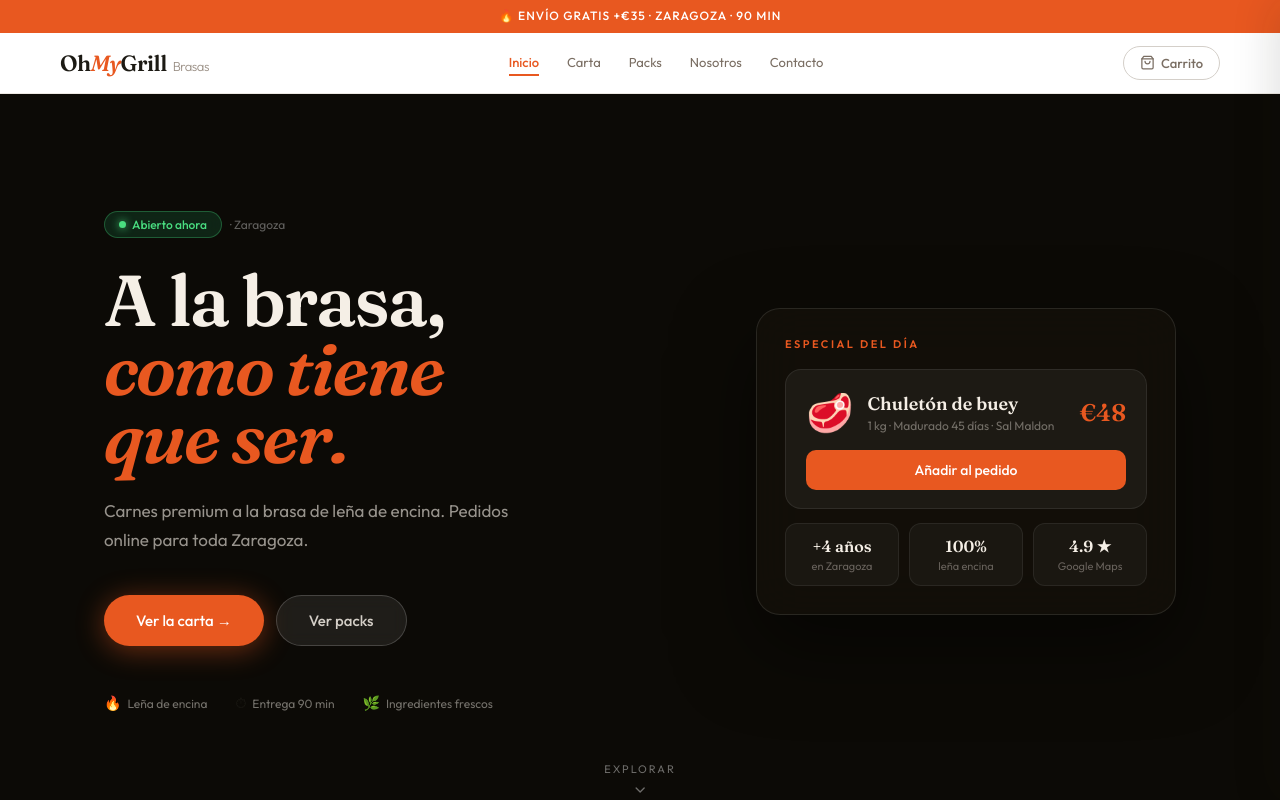
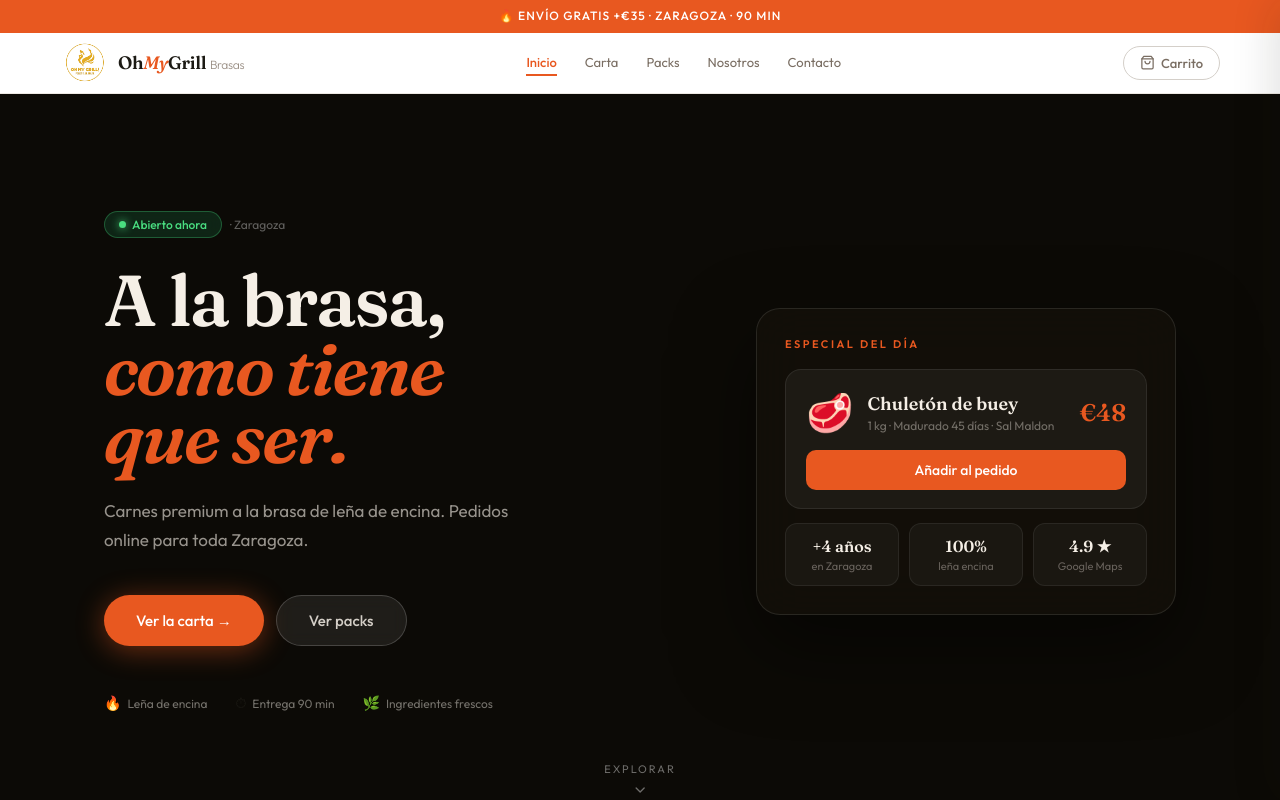
Before and after one commit to vynstudio/ohmygrillbrasas, a React (Vite) app: page / in a window 1280 px wide. Shown: the top 800 px of the page. Built offline with nearby package versions, Linux system fonts and the light colour scheme.

Commit message:
feat: add OhMyGrill logo — transparent PNG in navbar + favicon

```diff
--- a/index.html
+++ b/index.html
@@ -2,7 +2,7 @@
 <html lang="es">
   <head>
     <meta charset="UTF-8" />
-    <link rel="icon" type="image/svg+xml" href="/favicon.svg" />
+    <link rel="icon" type="image/png" href="/favicon.png" />
     <meta name="viewport" content="width=device-width, initial-scale=1.0" />
     <meta name="description" content="OhMyGrill Brasas - Carnes premium a la brasa. Pedidos online para Zaragoza. Entrega a domicilio en 90 minutos." />
     <meta name="keywords" content="brasas, carne, zaragoza, pedidos online, chuletón, brasa" />
--- a/src/components/Navbar.jsx
+++ b/src/components/Navbar.jsx
@@ -35,9 +35,9 @@ export default function Navbar({ activePage, onNavigate, onCartOpen }) {
       </div>
       <nav style={{ position:'sticky', top:0, zIndex:100, background: scrolled ? 'rgba(255,255,255,0.97)' : '#fff', backdropFilter: scrolled ? 'blur(12px)' : 'none', borderBottom:'1px solid #EDE9E3', transition:'all 0.2s ease', boxShadow: scrolled ? '0 2px 20px rgba(0,0,0,0.06)' : 'none' }}>
         <div style={{ maxWidth:1200, margin:'0 auto', padding:'0 20px', display:'flex', alignItems:'center', justifyContent:'space-between', height:60 }}>
-          <button onClick={() => handleNav('home')} style={{ background:'none', border:'none', cursor:'pointer', padding:0, fontFamily:"'Fraunces',serif", fontSize: isMobile ? 20 : 22, fontWeight:600, color:'#1C1A14', letterSpacing:'-0.5px' }}>
-            Oh<em style={{ color:'#E85820', fontStyle:'italic' }}>My</em>Grill
-            {!isMobile && <span style={{ fontSize:13, fontWeight:300, color:'#9A8F85', marginLeft:6, fontFamily:"'Outfit',sans-serif" }}>Brasas</span>}
+          <button onClick={() => handleNav('home')} style={{ background:'none', border:'none', cursor:'pointer', padding:0, display:'flex', alignItems:'center', gap:8 }}>
+            <img src="/logo.png" alt="OhMyGrill Brasas" style={{ height: isMobile ? 44 : 50, width: 'auto', objectFit:'contain' }} />
+            {!isMobile && <span style={{ fontFamily:"'Fraunces',serif", fontSize:18, fontWeight:600, color:'#1C1A14', letterSpacing:'-0.3px' }}>Oh<em style={{ color:'#E85820', fontStyle:'italic' }}>My</em>Grill <span style={{ fontSize:12, fontWeight:300, color:'#9A8F85', fontFamily:"'Outfit',sans-serif" }}>Brasas</span></span>}
           </button>
 
           {!isMobile && (
```
Also changed, not shown: public/favicon.png (added), public/logo.png (added).
